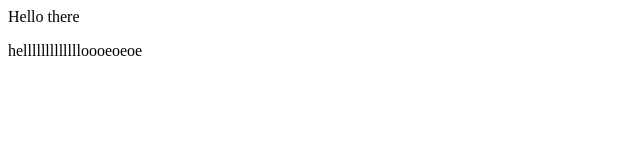
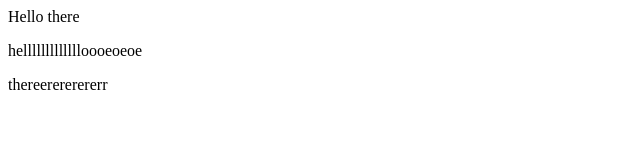
Before and after one commit to EyadAboalnour/demo-repo, a plain HTML site: page index.html in a window 1280 px wide. Shown: the whole page, without its empty margins (0-640 px from the left). Drawn offline with Linux system fonts and the light colour scheme.

Commit message:
added one line for each file

```diff
--- a/index.html
+++ b/index.html
@@ -3,5 +3,6 @@
     <body>
         <div>Hello there</div>
         <P>hellllllllllllloooeoeoe</P>
+        <P>thereerererererr</P>
     </body>
 </html>
```
Also changed, not shown: 1 other file.
